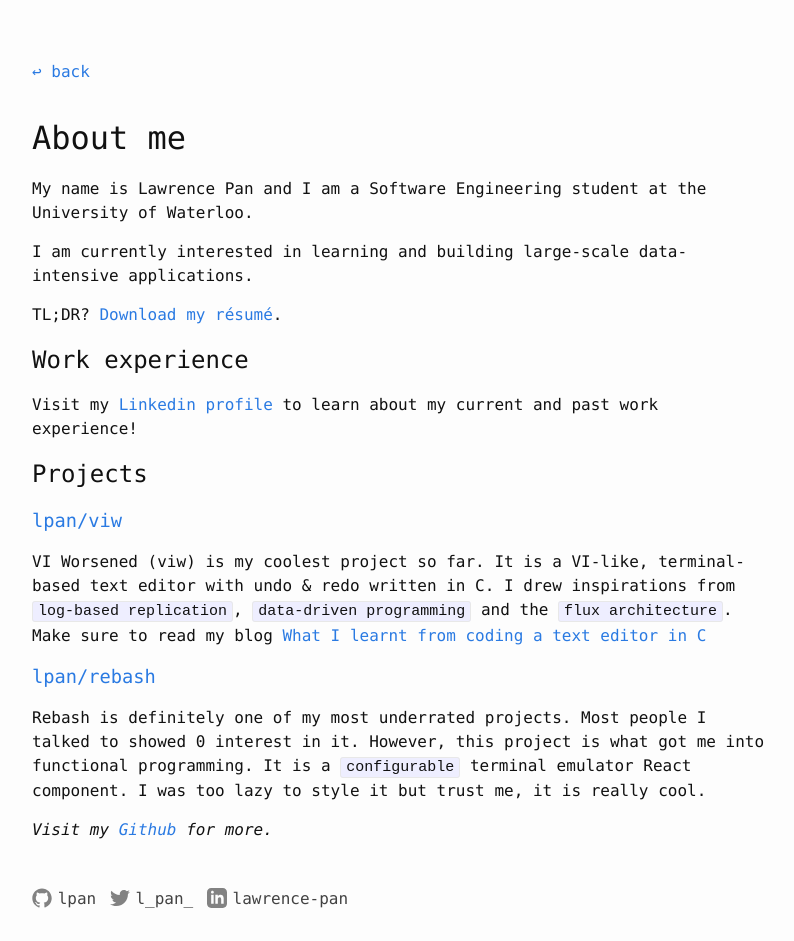
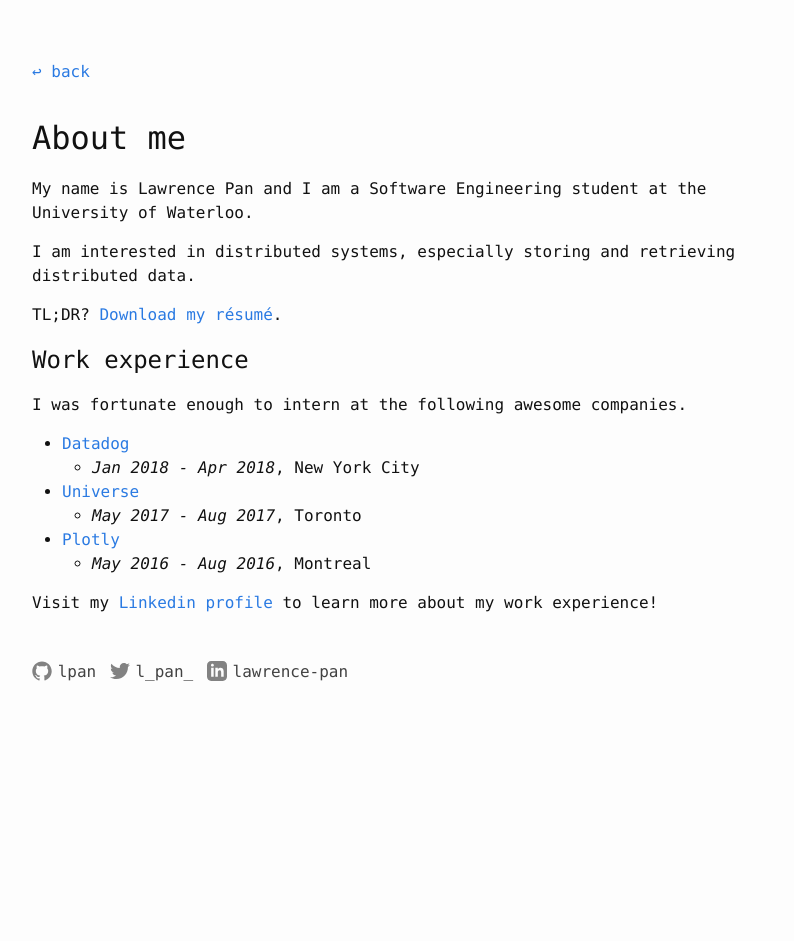
Before and after one commit to lpan/lpan.github.io, a Jekyll site: the page built from about.md, in a window 1280 px wide. Shown: the whole page, without its empty margins (238-1032 px from the left). Built offline with Jekyll 4.4.1, drawn with Linux system fonts in a browser that asks for light colours; after the commit the page ends 900 px from its top, so only the background shows below that.

Commit message:
update about page

```diff
--- a/about.md
+++ b/about.md
@@ -9,31 +9,20 @@ permalink: /about/
 My name is Lawrence Pan and I am a Software Engineering student at the
 University of Waterloo.
 
-I am currently interested in learning and building large-scale data-intensive
-applications.
+I am interested in distributed systems, especially storing and retrieving
+distributed data.
 
 TL;DR? [Download my résumé]({{ site.resume_url }}).
 
 ## Work experience
 
+I was fortunate enough to intern at the following awesome companies.
+* [Datadog](https://datadoghq.com)
+  * *Jan 2018 - Apr 2018*, New York City
+* [Universe](https://universe.com)
+  * *May 2017 - Aug 2017*, Toronto
+* [Plotly](https://plot.ly)
+  * *May 2016 - Aug 2016*, Montreal
+
 Visit my [Linkedin profile](https://www.linkedin.com/in/lawrence-pan) to learn
-about my current and past work experience!
-
-## Projects
-
-### [lpan/viw](https://github.com/lpan/viw)
-
-VI Worsened (viw) is my coolest project so far. It is a VI-like, terminal-based
-text editor with undo & redo written in C. I drew inspirations from `log-based
-replication`, `data-driven programming` and the `flux architecture`. Make sure
-to read my blog [What I learnt from coding a text editor in
-C](/what-i-learnt-from-viw)
-
-### [lpan/rebash](https://github.com/lpan/rebash)
-
-Rebash is definitely one of my most underrated projects. Most people I talked to
-showed 0 interest in it. However, this project is what got me into functional
-programming. It is a `configurable` terminal emulator React component. I was too
-lazy to style it but trust me, it is really cool.
-
-*Visit my [Github](https://github.com/lpan) for more.*
+more about my work experience!
```
